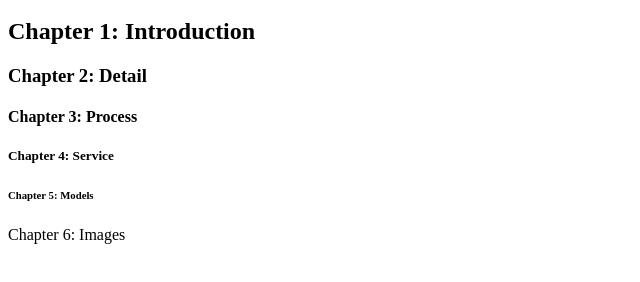
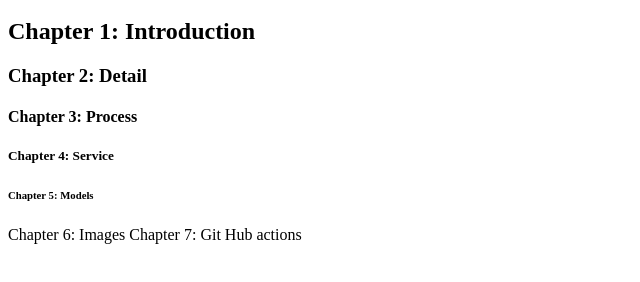
Before and after one commit to KWinTech2021/cicdtest, a website: page src/index.html in a window 1280 px wide. Shown: the part 232-514 px from the top of the page, without its empty margins (0-640 px from the left). Drawn offline with Linux system fonts and the light colour scheme.

Commit message:
updated index file for github action test

```diff
--- a/src/index.html
+++ b/src/index.html
@@ -26,5 +26,7 @@
     <h6>Chapter 5: Models</h6>
 
     <h7>Chapter 6: Images</h7>
+
+    <h8>Chapter 7: Git Hub actions</h8>
 </body>
 </html>
```
